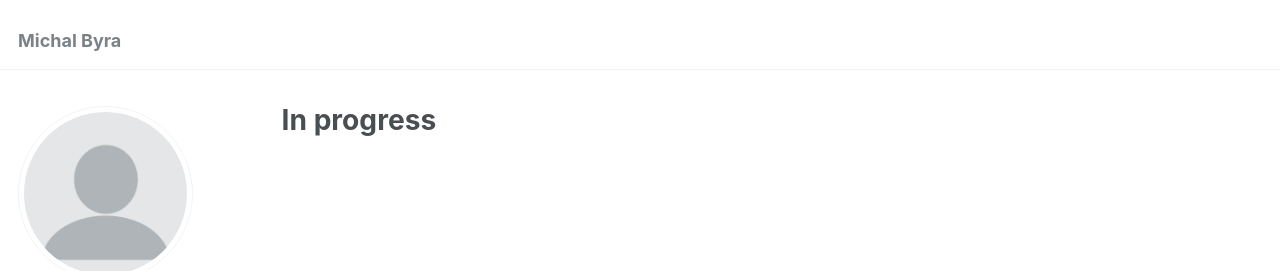
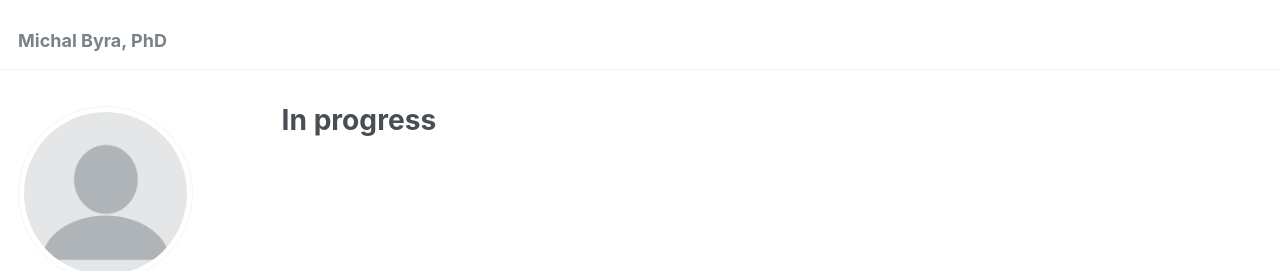
Before and after one commit to mbyr/mbyr.github.io, a Jekyll site: the page built from _pages/about.md, in a window 1280 px wide. Shown: the top 271 px of the page. Built offline with Jekyll 4.4.1, drawn with Linux system fonts in a browser that asks for light colours; some web fonts are replaced.

Commit message:
Update _config.yml

```diff
--- a/_config.yml
+++ b/_config.yml
@@ -8,11 +8,11 @@
 
 # Basic Site Settings
 locale                   : "en-US"
-title                    : "Michal Byra"
+title                    : "Michal Byra, PhD"
 title_separator          : "-"
 name                     : &name "Your Name"
 description              : &description "personal description"
-url                      : https://academicpages.github.io # the base hostname & protocol for your site e.g. "https://mmistakes.github.io"
+url                      : https://mbyr.github.io/ # the base hostname & protocol for your site e.g. "https://mmistakes.github.io"
 baseurl                  : "" # the subpath of your site, e.g. "/blog"
 repository               : "academicpages/academicpages.github.io"
 
```
